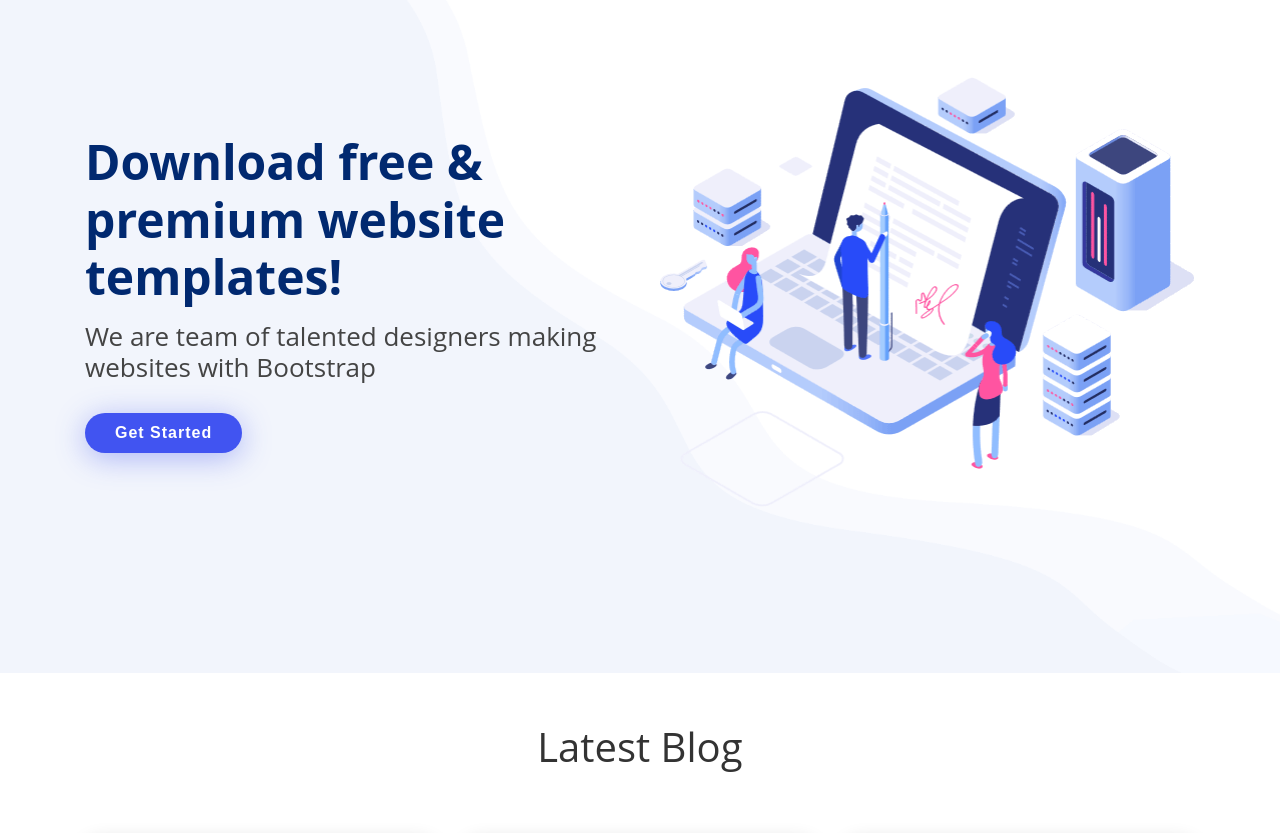
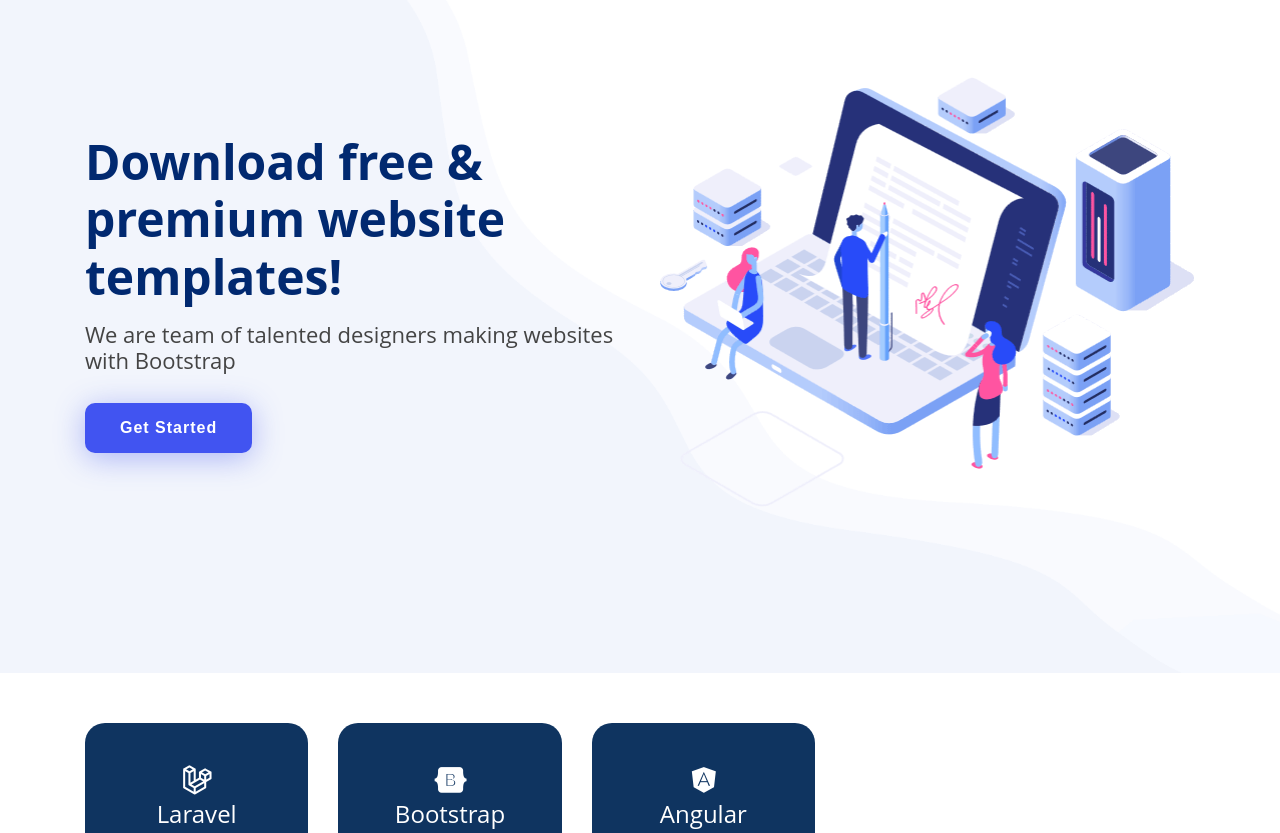
Before and after one commit to farkhan777/chill-zone, a PHP site: page /home.html in a window 1280 px wide. Shown: the part 137-970 px from the top of the page. Run offline with PHP 8.4, Linux system fonts and the light colour scheme; some libraries are stand-ins or nearby versions.

Commit message:
-change button position -change background color

```diff
--- a/assets/css/main.css
+++ b/assets/css/main.css
@@ -409,12 +409,18 @@
 .hero .btn-get-started {
     margin-top: 30px;
     line-height: 0;
-    padding: 20px 30px;
-    border-radius: 20px;
+    padding: 25px 35px;
+    border-radius: 10px;
     transition: 0.5s;
     color: #fff;
     background: #4154f1;
     box-shadow: 0px 5px 30px rgba(65, 84, 241, 0.4);
+}
+
+@media (max-width: 700px){
+    .hero .btn-get-started .cntr-btn {
+        text-align: center !important;
+    }
 }
 
 .hero .btn-get-started:hover{
@@ -439,7 +445,7 @@
 .hero h2 {
     color: #444444;
     margin: 15px 0 0 0;
-    font-size: 26px;
+    font-size: 22px;
 }
 
 @media (min-width: 1024px) {
@@ -477,7 +483,8 @@
     }
   }
 .banner_sec {
-    background-color: #16213e;
+    /* background-color: #16213e; */
+    background-color: #fff;
     position: relative;
     overflow: hidden;
     padding: 50px 0px;
--- a/home.html
+++ b/home.html
@@ -117,7 +117,7 @@
 				  <h1 data-aos="fade-up">Download free & premium website templates!</h1>
 				  <h2 data-aos="fade-up" data-aos-delay="400">We are team of talented designers making websites with Bootstrap</h2>
 				  <div data-aos="fade-up" data-aos-delay="600">
-					<div class="text-left text-lg-start">
+					<div class="text-lg-start cntr-btn">
 					  <a href="#latest-template" class="btn-get-started scrollto d-inline-flex align-items-center justify-content-center align-self-center">
 						<span>Get Started</span>
 					  </a>
@@ -133,7 +133,7 @@
 		  </section><!-- End Hero -->
 
 		<!-- BANNER -->
-		<!-- <section class="banner_sec">
+		<section class="banner_sec">
 			<div class="container">
 				<div class="row">
 					<div class="col-12 col-md-10 col-lg-8">
@@ -151,8 +151,8 @@
 							<div class="col-12 col-md-4 col-lg-4">
 								<a href="">
 									<div class="banner_box">
-										<i class="fas fa-code"></i>
-										<h3 class="banner_box_h3">Developers</h3>
+										<i class="fab fa-bootstrap"></i>
+										<h3 class="banner_box_h3">Bootstrap</h3>
 										<p>The Toptal Blog is the top hub for developers.</p>
 									</div>
 								</a>
@@ -161,8 +161,8 @@
 							<div class="col-12 col-md-4 col-lg-4">
 								<a href="">
 									<div class="banner_box">
-										<i class="fas fa-desktop"></i>
-										<h3 class="banner_box_h3">Designers</h3>
+										<i class="fab fa-angular"></i>
+										<h3 class="banner_box_h3">Angular</h3>
 										<p>The Toptal Blog is the top hub for developers.</p>
 									</div>
 								</a>
@@ -171,8 +171,8 @@
 							<div class="col-12 col-md-4 col-lg-4">
 								<a href="">
 									<div class="banner_box">
-										<i class="fas fa-project-diagram"></i>
-										<h3 class="banner_box_h3">Project Managers</h3>
+										<i class="fab fa-vuejs"></i>
+										<h3 class="banner_box_h3">Vue JS</h3>
 										<p>The Toptal Blog is the top hub for developers.</p>
 									</div>
 								</a>
@@ -181,8 +181,8 @@
 							<div class="col-12 col-md-4 col-lg-4">
 								<a href="">
 									<div class="banner_box">
-										<i class="fab fa-laravel"></i>
-										<h3 class="banner_box_h3">Laravel</h3>
+										<i class="fab fa-react"></i>
+										<h3 class="banner_box_h3">React</h3>
 										<p>The Toptal Blog is the top hub for developers.</p>
 									</div>
 								</a>
@@ -191,8 +191,8 @@
 							<div class="col-12 col-md-4 col-lg-4">
 								<a href="">
 									<div class="banner_box">
-										<i class="fab fa-sketch"></i>
-										<h3 class="banner_box_h3">Product Managers</h3>
+										<i class="fab fa-node-js"></i>
+										<h3 class="banner_box_h3">Node JS</h3>
 										<p>The Toptal Blog is the top hub for developers.</p>
 									</div>
 								</a>
@@ -201,7 +201,7 @@
 					</div>
 				</div>
 			</div>
-		</section> -->
+		</section>
 		<!-- BANNER -->
 
 		<!-- BODY -->
```
